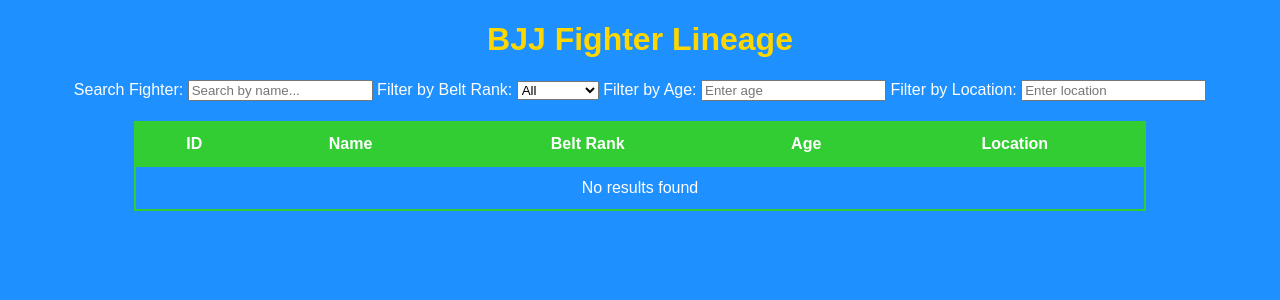
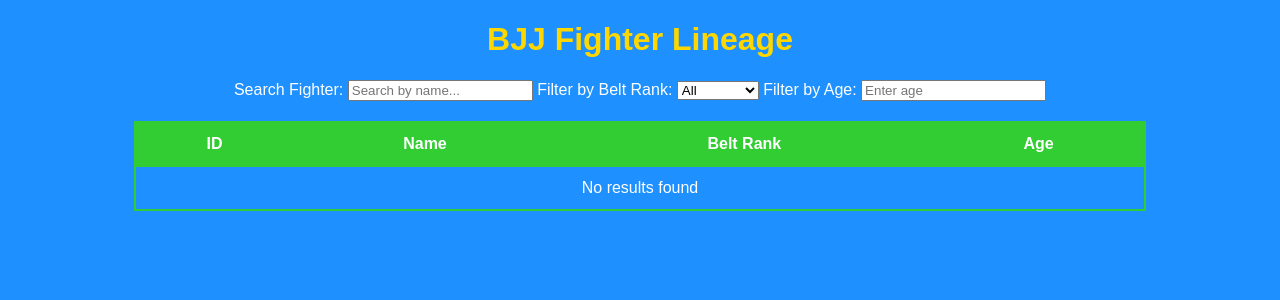
Before and after one commit to blouderbback8/Initial-PHP-Website, a PHP site: page / in a window 1280 px wide. Shown: the top 300 px of the page. Run offline with PHP 8.4, Linux system fonts and the light colour scheme; data that the repository does not hold is empty.

Commit message:
Update index.php
Got rid of the location column because I have no location data in the database.  I can update it later if required.

```diff
--- a/index.php
+++ b/index.php
@@ -26,9 +26,6 @@
     <label for="ageFilter">Filter by Age:</label>
     <input type="number" id="ageFilter" placeholder="Enter age" onkeyup="filterByAge()">
 
-    <label for="locationFilter">Filter by Location:</label>
-    <input type="text" id="locationFilter" placeholder="Enter location" onkeyup="filterByLocation()">
-
     <!-- Table to display BJJ fighters -->
     <table id="fighterTable">
         <thead>
@@ -37,7 +34,6 @@
                 <th>Name</th>
                 <th>Belt Rank</th>
                 <th>Age</th>
-                <th>Location</th>
             </tr>
         </thead>
         <tbody>
@@ -68,12 +64,10 @@
                     echo "<td>" . $row["name"] . "</td>";
                     echo "<td class='belt " . strtolower(str_replace(' ', '-', $row["belt_rank"])) . "'>" . $row["belt_rank"] . "</td>";
                     echo "<td>" . $row["age"] . "</td>";
-                    echo "<td>" . (isset($row["location"]) ? $row["location"] : "N/A") . "</td>";
-
                     echo "</tr>";
                 }
             } else {
-                echo "<tr><td colspan='5'>No results found</td></tr>";
+                echo "<tr><td colspan='4'>No results found</td></tr>";
             }
 
             $conn->close();
```
